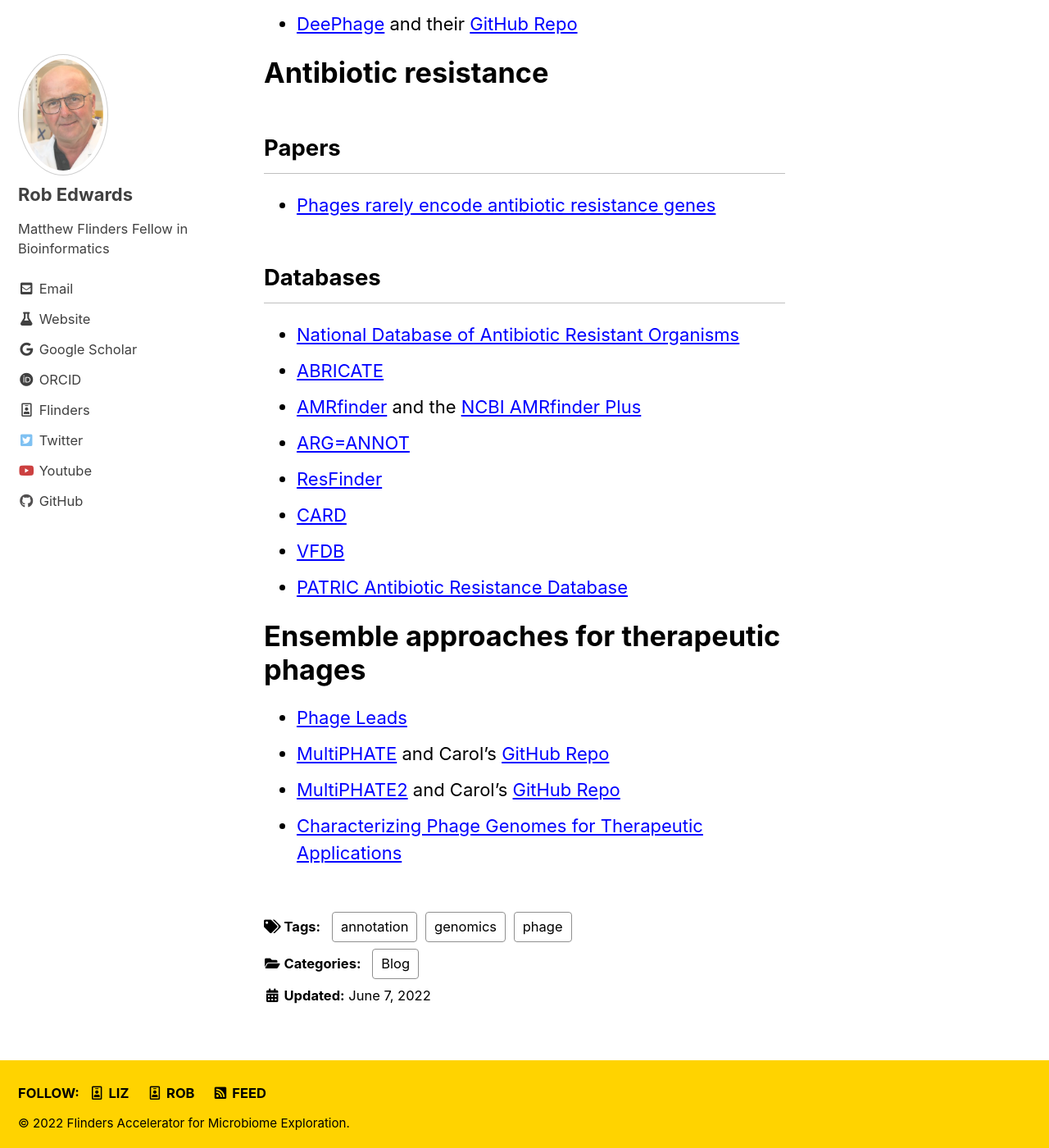
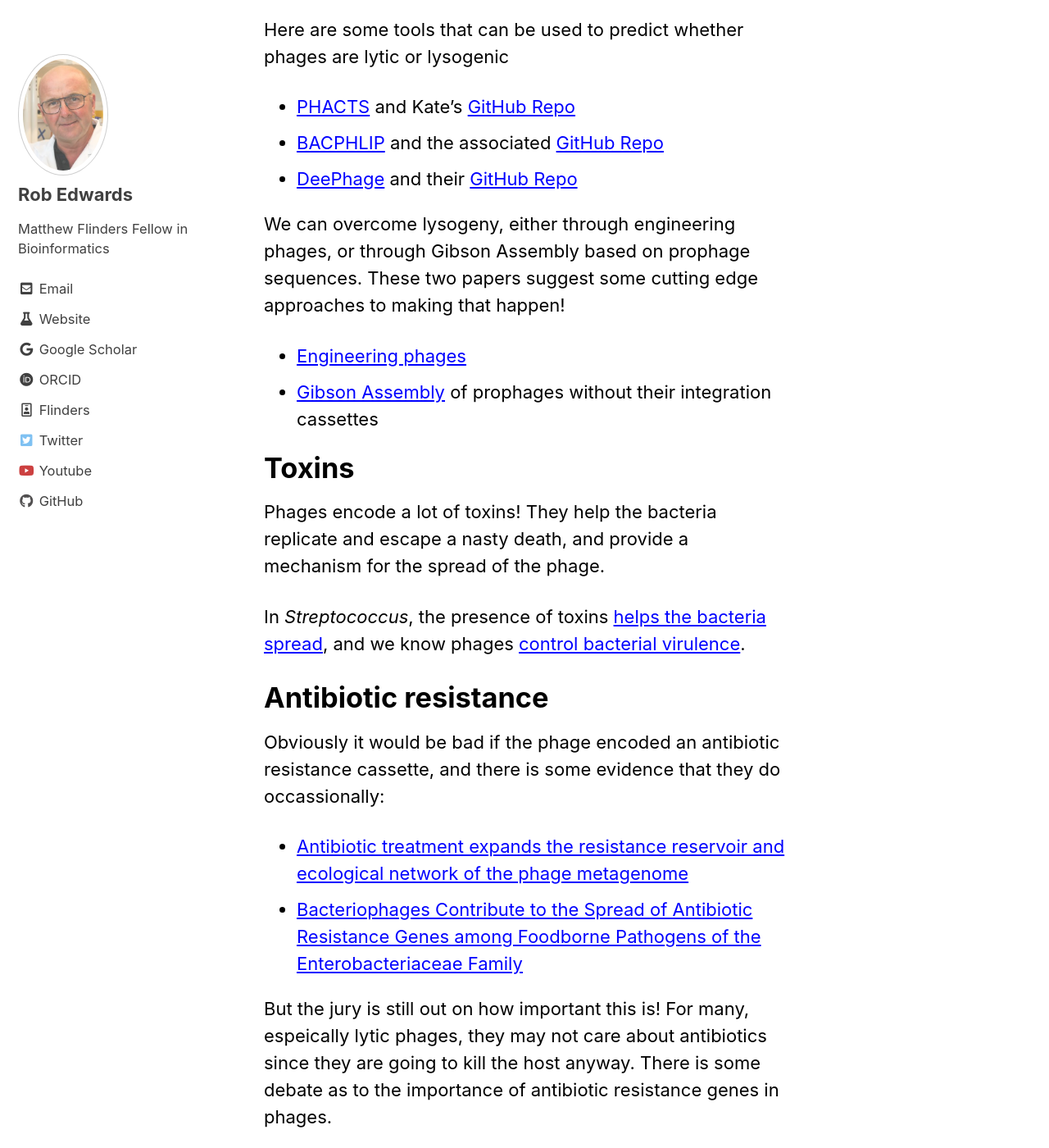
Before and after one commit to FlindersFAME/fame.github.io, a Jekyll site: the page built from Blog/_posts/2022-06-07-annotating-phage.md, in a window 1280 px wide and 1400 px high, scrolled down 817 px. Shown: the whole window at 82% size. Built offline with Jekyll 4.4.1, drawn with Linux system fonts in a browser that asks for light colours; cached includes are drawn as plain includes; some of the changed text lies outside the part shown.

Commit message:
therapeutic annotations of phage genomes

```diff
--- a/Blog/_posts/2022-06-07-annotating-phage.md
+++ b/Blog/_posts/2022-06-07-annotating-phage.md
@@ -9,28 +9,52 @@ excerpt: "What should we worry about before we inject phage into people?"
 
 # Annotating phage for therapeutics
 
+It is always therapeutic to annotate phages, but in this instance we are specifically thinking about how we annotate phages so that we can use them for therapeutic purposes.
+
 Rob is giving a talk at [ESCMID](https://www.escmid.org/fileadmin/src/media/PDFs/1Dates_Events/event_flyers/ESGNTA_Course22_web.pdf) entitled "The annotation of therapeutic phages" where he discusses some of the issues that come up. This blog post accompanies that talk and provides links to some of the papers that he discusses.
-
 
 
 # Host lifestyle prediction
 
-It is generally accepted that lysogeny is bad for therapeutic phages. It can lead to superinfection exclusion, recombination with other phages, and the development of phage resistance. Here are some tools that can be used to predict whether phages are lytic or lysogenic
+It is generally accepted that lysogeny is bad for therapeutic phages, but there are ways around it.
+Lysogeny can lead to superinfection exclusion, recombination with other phages, and the development of phage resistance.
+
+Here are some tools that can be used to predict whether phages are lytic or lysogenic
 
 - [PHACTS](https://academic.oup.com/bioinformatics/article/28/5/614/248018) and Kate's [GitHub Repo](https://github.com/deprekate/PHACTS)
-- [BACPHLIP](https://peerj.com/articles/11396/) and their [GitHub Repo](https://github.com/adamhockenberry/bacphlip)
+- [BACPHLIP](https://peerj.com/articles/11396/) and the associated [GitHub Repo](https://github.com/adamhockenberry/bacphlip)
 - [DeePhage](https://academic.oup.com/gigascience/article/10/9/giab056/6366926) and their [GitHub Repo](https://github.com/shufangwu/DeePhage)
+
+We can overcome lysogeny, either through engineering phages, or through Gibson Assembly based on prophage sequences. These two papers suggest some cutting edge approaches to making that happen!
+
+- [Engineering phages](https://www.nature.com/articles/s41591-019-0437-z)
+- [Gibson Assembly](https://journals.asm.org/doi/10.1128/mSystems.00659-20) of prophages without their integration cassettes
+
+
+# Toxins
+
+Phages encode a lot of toxins! They help the bacteria replicate and escape a nasty death, and provide a mechanism for the spread of the phage.
+
+In _Streptococcus_, the presence of toxins [helps the bacteria spread](https://journals.asm.org/doi/full/10.1128/JB.187.10.3311-3318.2005), and we know phages [control bacterial virulence](https://journals.asm.org/doi/10.1128/IAI.70.8.3985-3993.2002).
 
 
 
 
 # Antibiotic resistance
 
-## Papers
+Obviously it would be bad if the phage encoded an antibiotic resistance cassette, and there is some evidence that they do occassionally:
+- [Antibiotic treatment expands the resistance reservoir and ecological network of the phage metagenome](https://www.nature.com/articles/nature12212)
+- [Bacteriophages Contribute to the Spread of Antibiotic Resistance Genes among Foodborne Pathogens of the Enterobacteriaceae Family](https://www.frontiersin.org/articles/10.3389/fmicb.2017.01108/full)
+
+But the jury is still out on how important this is! For many, espeically lytic phages, they may not care about antibiotics since they are going to kill the host anyway. There is some debate as to the importance of antibiotic resistance genes in phages.
+
 - [Phages rarely encode antibiotic resistance genes](https://www.nature.com/articles/ismej201690)
 
 
 ## Databases
+
+Nonetheless, because of the overall importance of antibiotic resistance in bacterial genomes (which, after all, is the reason we are here), there are lots of databases that you can use to search for different antibiotic resistance genes.
+
 - [National Database of Antibiotic Resistant Organisms](https://www.ncbi.nlm.nih.gov/pathogens/antimicrobial-resistance/)
 - [ABRICATE](https://github.com/tseemann/abricate)
 - [AMRfinder](https://journals.asm.org/doi/full/10.1128/AAC.00483-19) and the [NCBI AMRfinder Plus](https://www.ncbi.nlm.nih.gov/pathogens/antimicrobial-resistance/AMRFinder/)
@@ -42,6 +66,9 @@ It is generally accepted that lysogeny is bad for therapeutic phages. It can lea
 
 
 # Ensemble approaches for therapeutic phages
+
+New ways of identifying phages that have the potential for therapy are starting to emerge, and these are some of the ensemble tools that are trying to integrate multiple lines of evidence and provide support for phages for therapy.
+
 - [Phage Leads](https://www.mdpi.com/1999-4915/14/2/342)
 - [MultiPHATE](https://academic.oup.com/bioinformatics/article/35/21/4402/5488969) and Carol's [GitHub Repo](https://github.com/carolzhou/multiPhATE)
 - [MultiPHATE2](https://academic.oup.com/g3journal/article/11/5/jkab074/6178284) and Carol's [GitHub Repo](https://github.com/carolzhou/multiPhATE2)
```
